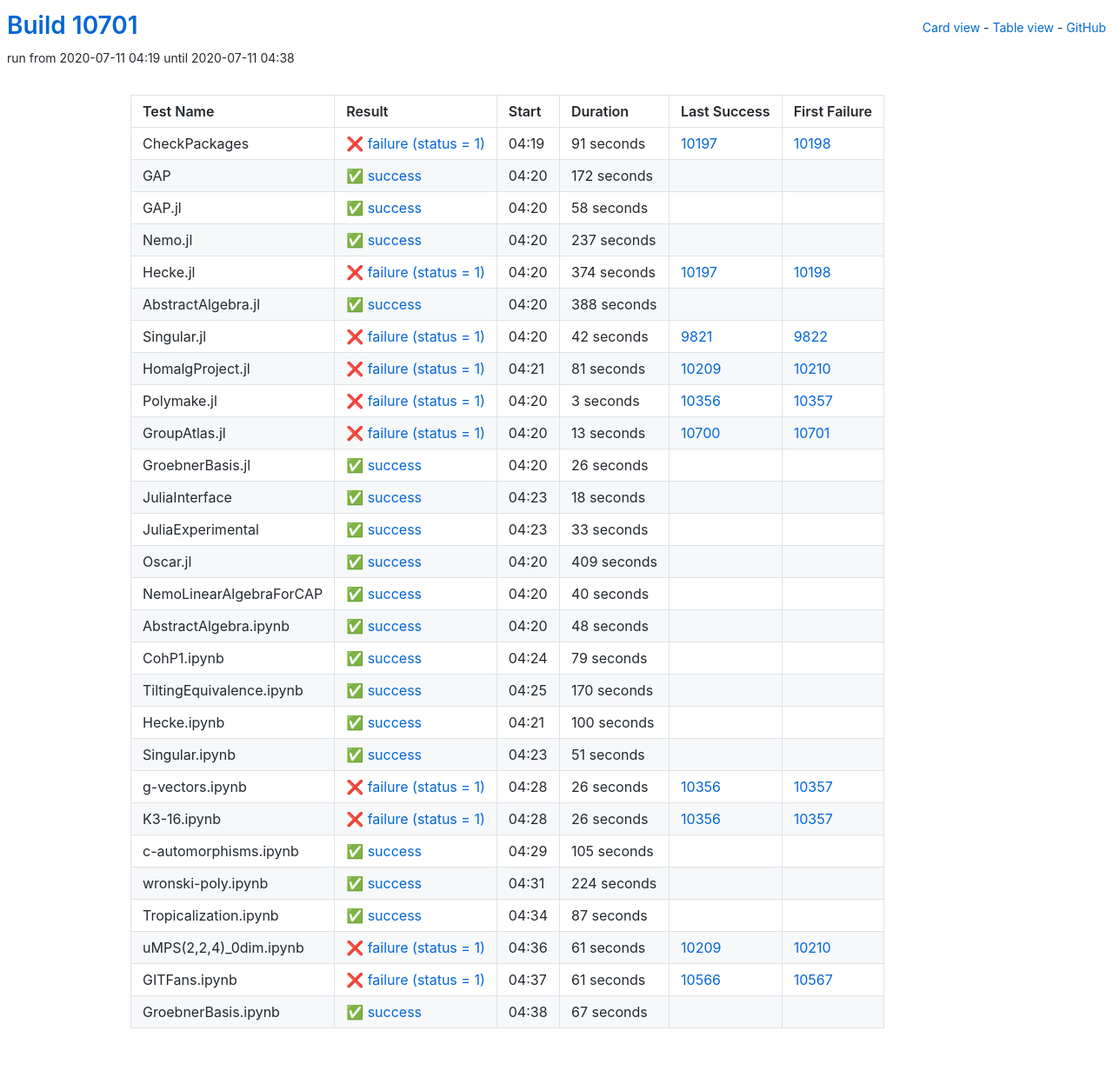
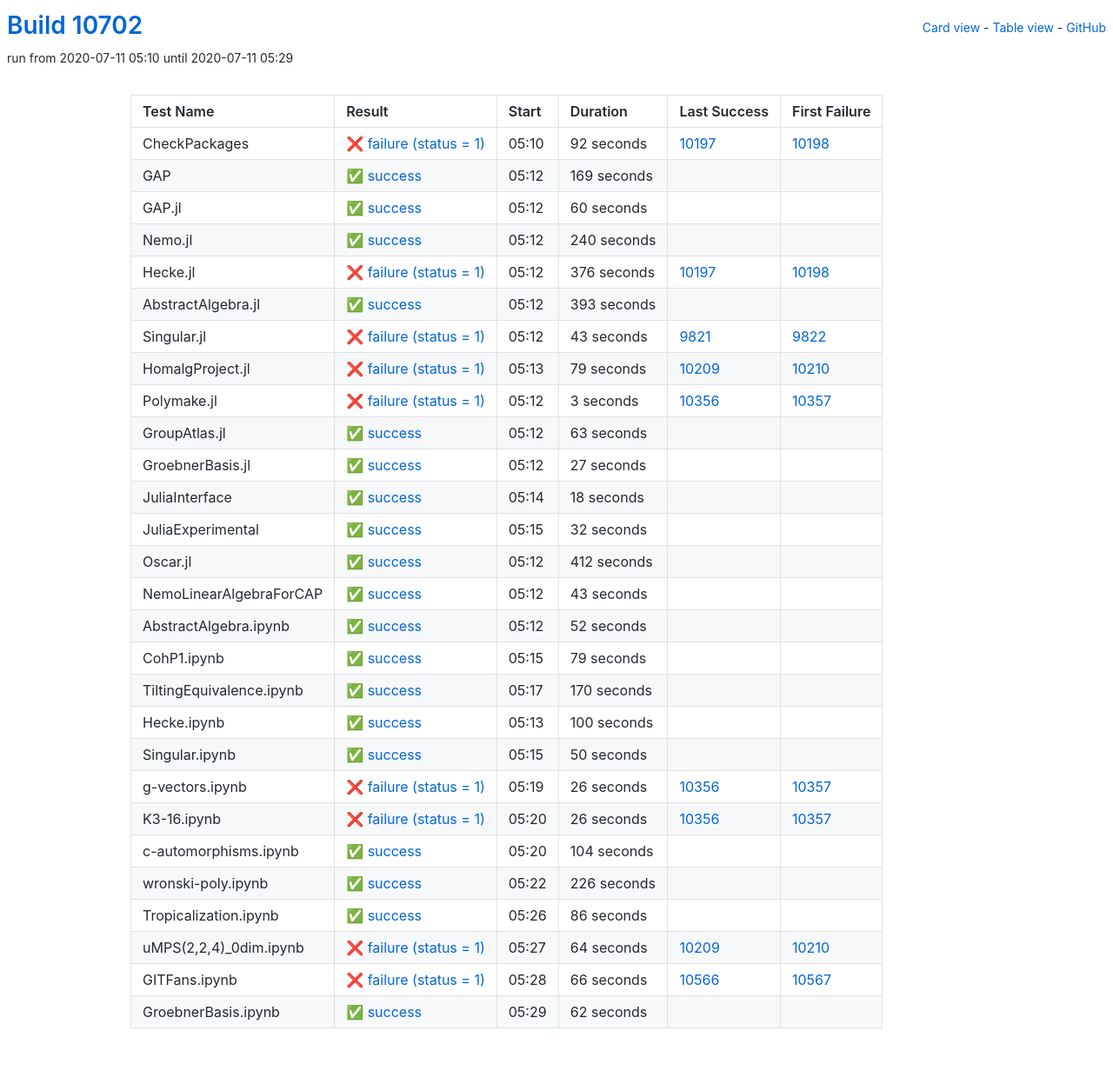
Before and after one commit to oscar-system/oscar-ci-status, a Jekyll site: the page built from table.html, in a window 1280 px wide. Shown: the whole page at 87% size. Built offline with Jekyll 4.4.1, drawn with Linux system fonts in a browser that asks for light colours.

Commit message:
Build #10702

```diff
--- a/_data/ci.yml
+++ b/_data/ci.yml
@@ -1,6 +1,6 @@
 ---
-build: 10701
-build_url: https://oscarci.mathematik.uni-kl.de/job/oscar/10701/
+build: 10702
+build_url: https://oscarci.mathematik.uni-kl.de/job/oscar/10702/
 job: oscar
 organization: oscar-system
 repo: oscar-ci-status
@@ -8,104 +8,104 @@
 tests:
 - name: CheckPackages
   id: checkpackages
-  log: https://oscarci.mathematik.uni-kl.de/job/oscar/10701/artifact/logs/build-10701/CheckPackages.log
-  start: 2020-07-11 04:19
+  log: https://oscarci.mathematik.uni-kl.de/job/oscar/10702/artifact/logs/build-10702/CheckPackages.log
+  start: 2020-07-11 05:10
   success: false
   exitcode: 1
   status: failure
-  duration: 91
+  duration: 92
   last_success: 10197
   last_success_url: https://oscarci.mathematik.uni-kl.de/job/oscar/10197/
   first_failure: 10198
   first_failure_url: https://oscarci.mathematik.uni-kl.de/job/oscar/10198/
 - name: GAP
   id: gap
-  log: https://oscarci.mathematik.uni-kl.de/job/oscar/10701/artifact/logs/build-10701/GAP.log
-  start: 2020-07-11 04:20
+  log: https://oscarci.mathematik.uni-kl.de/job/oscar/10702/artifact/logs/build-10702/GAP.log
+  start: 2020-07-11 05:12
   success: true
   exitcode: 0
   status: success
-  duration: 172
+  duration: 169
   last_success: false
   last_success_url:
   first_failure: false
   first_failure_url:
 - name: GAP.jl
   id: gap-jl
-  log: https://oscarci.mathematik.uni-kl.de/job/oscar/10701/artifact/logs/build-10701/GAP.jl.log
-  start: 2020-07-11 04:20
+  log: https://oscarci.mathematik.uni-kl.de/job/oscar/10702/artifact/logs/build-10702/GAP.jl.log
+  start: 2020-07-11 05:12
   success: true
   exitcode: 0
   status: success
-  duration: 58
+  duration: 60
   last_success: false
   last_success_url:
   first_failure: false
   first_failure_url:
 - name: Nemo.jl
   id: nemo-jl
-  log: https://oscarci.mathematik.uni-kl.de/job/oscar/10701/artifact/logs/build-10701/Nemo.jl.log
-  start: 2020-07-11 04:20
+  log: https://oscarci.mathematik.uni-kl.de/job/oscar/10702/artifact/logs/build-10702/Nemo.jl.log
+  start: 2020-07-11 05:12
   success: true
   exitcode: 0
   status: success
-  duration: 237
+  duration: 240
   last_success: false
   last_success_url:
   first_failure: false
   first_failure_url:
 - name: Hecke.jl
   id: hecke-jl
-  log: https://oscarci.mathematik.uni-kl.de/job/oscar/10701/artifact/logs/build-10701/Hecke.jl.log
-  start: 2020-07-11 04:20
+  log: https://oscarci.mathematik.uni-kl.de/job/oscar/10702/artifact/logs/build-10702/Hecke.jl.log
+  start: 2020-07-11 05:12
   success: false
   exitcode: 1
   status: failure
-  duration: 374
+  duration: 376
   last_success: 10197
   last_success_url: https://oscarci.mathematik.uni-kl.de/job/oscar/10197/
   first_failure: 10198
   first_failure_url: https://oscarci.mathematik.uni-kl.de/job/oscar/10198/
 - name: AbstractAlgebra.jl
   id: abstractalgebra-jl
-  log: https://oscarci.mathematik.uni-kl.de/job/oscar/10701/artifact/logs/build-10701/AbstractAlgebra.jl.log
-  start: 2020-07-11 04:20
+  log: https://oscarci.mathematik.uni-kl.de/job/oscar/10702/artifact/logs/build-10702/AbstractAlgebra.jl.log
+  start: 2020-07-11 05:12
   success: true
   exitcode: 0
   status: success
-  duration: 388
+  duration: 393
   last_success: false
   last_success_url:
   first_failure: false
   first_failure_url:
 - name: Singular.jl
   id: singular-jl
-  log: https://oscarci.mathematik.uni-kl.de/job/oscar/10701/artifact/logs/build-10701/Singular.jl.log
-  start: 2020-07-11 04:20
+  log: https://oscarci.mathematik.uni-kl.de/job/oscar/10702/artifact/logs/build-10702/Singular.jl.log
+  start: 2020-07-11 05:12
   success: false
   exitcode: 1
   status: failure
-  duration: 42
+  duration: 43
   last_success: 9821
   last_success_url: https://oscarci.mathematik.uni-kl.de/job/oscar/9821/
   first_failure: 9822
   first_failure_url: https://oscarci.mathematik.uni-kl.de/job/oscar/9822/
 - name: HomalgProject.jl
   id: homalgproject-jl
-  log: https://oscarci.mathematik.uni-kl.de/job/oscar/10701/artifact/logs/build-10701/HomalgProject.jl.log
-  start: 2020-07-11 04:21
+  log: https://oscarci.mathematik.uni-kl.de/job/oscar/10702/artifact/logs/build-10702/HomalgProject.jl.log
+  start: 2020-07-11 05:13
   success: false
   exitcode: 1
   status: failure
-  duration: 81
+  duration: 79
   last_success: 10209
   last_success_url: https://oscarci.mathematik.uni-kl.de/job/oscar/10209/
   first_failure: 10210
   first_failure_url: https://oscarci.mathematik.uni-kl.de/job/oscar/10210/
 - name: Polymake.jl
   id: polymake-jl
-  log: https://oscarci.mathematik.uni-kl.de/job/oscar/10701/artifact/logs/build-10701/Polymake.jl.log
-  start: 2020-07-11 04:20
+  log: https://oscarci.mathematik.uni-kl.de/job/oscar/10702/artifact/logs/build-10702/Polymake.jl.log
+  start: 2020-07-11 05:12
   success: false
   exitcode: 1
   status: failure
@@ -116,32 +116,32 @@
   first_failure_url: https://oscarci.mathematik.uni-kl.de/job/oscar/10357/
 - name: GroupAtlas.jl
   id: groupatlas-jl
-  log: https://oscarci.mathematik.uni-kl.de/job/oscar/10701/artifact/logs/build-10701/GroupAtlas.jl.log
-  start: 2020-07-11 04:20
-  success: false
-  exitcode: 1
-  status: failure
-  duration: 13
-  last_success: 10700
-  last_success_url: https://oscarci.mathematik.uni-kl.de/job/oscar/10700/
-  first_failure: 10701
-  first_failure_url: https://oscarci.mathematik.uni-kl.de/job/oscar/10701/
-- name: GroebnerBasis.jl
-  id: groebnerbasis-jl
-  log: https://oscarci.mathematik.uni-kl.de/job/oscar/10701/artifact/logs/build-10701/GroebnerBasis.jl.log
-  start: 2020-07-11 04:20
+  log: https://oscarci.mathematik.uni-kl.de/job/oscar/10702/artifact/logs/build-10702/GroupAtlas.jl.log
+  start: 2020-07-11 05:12
   success: true
   exitcode: 0
   status: success
-  duration: 26
+  duration: 63
+  last_success: false
+  last_success_url:
+  first_failure: false
+  first_failure_url:
+- name: GroebnerBasis.jl
+  id: groebnerbasis-jl
+  log: https://oscarci.mathematik.uni-kl.de/job/oscar/10702/artifact/logs/build-10702/GroebnerBasis.jl.log
+  start: 2020-07-11 05:12
+  success: true
+  exitcode: 0
+  status: success
+  duration: 27
   last_success: false
   last_success_url:
   first_failure: false
   first_failure_url:
 - name: JuliaInterface
   id: juliainterface
-  log: https://oscarci.mathematik.uni-kl.de/job/oscar/10701/artifact/logs/build-10701/JuliaInterface.log
-  start: 2020-07-11 04:23
+  log: https://oscarci.mathematik.uni-kl.de/job/oscar/10702/artifact/logs/build-10702/JuliaInterface.log
+  start: 2020-07-11 05:14
   success: true
   exitcode: 0
   status: success
@@ -152,56 +152,56 @@
   first_failure_url:
 - name: JuliaExperimental
   id: juliaexperimental
-  log: https://oscarci.mathematik.uni-kl.de/job/oscar/10701/artifact/logs/build-10701/JuliaExperimental.log
-  start: 2020-07-11 04:23
+  log: https://oscarci.mathematik.uni-kl.de/job/oscar/10702/artifact/logs/build-10702/JuliaExperimental.log
+  start: 2020-07-11 05:15
   success: true
   exitcode: 0
   status: success
-  duration: 33
+  duration: 32
   last_success: false
   last_success_url:
   first_failure: false
   first_failure_url:
 - name: Oscar.jl
   id: oscar-jl
-  log: https://oscarci.mathematik.uni-kl.de/job/oscar/10701/artifact/logs/build-10701/Oscar.jl.log
-  start: 2020-07-11 04:20
+  log: https://oscarci.mathematik.uni-kl.de/job/oscar/10702/artifact/logs/build-10702/Oscar.jl.log
+  start: 2020-07-11 05:12
   success: true
   exitcode: 0
   status: success
-  duration: 409
+  duration: 412
   last_success: false
   last_success_url:
   first_failure: false
   first_failure_url:
 - name: NemoLinearAlgebraForCAP
   id: nemolinearalgebraforcap
-  log: https://oscarci.mathematik.uni-kl.de/job/oscar/10701/artifact/logs/build-10701/NemoLinearAlgebraForCAP.log
-  start: 2020-07-11 04:20
+  log: https://oscarci.mathematik.uni-kl.de/job/oscar/10702/artifact/logs/build-10702/NemoLinearAlgebraForCAP.log
+  start: 2020-07-11 05:12
   success: true
   exitcode: 0
   status: success
-  duration: 40
+  duration: 43
   last_success: false
   last_success_url:
   first_failure: false
   first_failure_url:
 - name: AbstractAlgebra.ipynb
   id: abstractalgebra-ipynb
-  log: https://oscarci.mathematik.uni-kl.de/job/oscar/10701/artifact/logs/build-10701/AbstractAlgebra.ipynb.log
-  start: 2020-07-11 04:20
+  log: https://oscarci.mathematik.uni-kl.de/job/oscar/10702/artifact/logs/build-10702/AbstractAlgebra.ipynb.log
+  start: 2020-07-11 05:12
   success: true
   exitcode: 0
   status: success
-  duration: 48
+  duration: 52
   last_success: false
   last_success_url:
   first_failure: false
   first_failure_url:
 - name: CohP1.ipynb
   id: cohp1-ipynb
-  log: https://oscarci.mathematik.uni-kl.de/job/oscar/10701/artifact/logs/build-10701/CohP1.ipynb.log
-  start: 2020-07-11 04:24
+  log: https://oscarci.mathematik.uni-kl.de/job/oscar/10702/artifact/logs/build-10702/CohP1.ipynb.log
+  start: 2020-07-11 05:15
   success: true
   exitcode: 0
   status: success
@@ -212,8 +212,8 @@
   first_failure_url:
 - name: TiltingEquivalence.ipynb
   id: tiltingequivalence-ipynb
-  log: https://oscarci.mathematik.uni-kl.de/job/oscar/10701/artifact/logs/build-10701/TiltingEquivalence.ipynb.log
-  start: 2020-07-11 04:25
+  log: https://oscarci.mathematik.uni-kl.de/job/oscar/10702/artifact/logs/build-10702/TiltingEquivalence.ipynb.log
+  start: 2020-07-11 05:17
   success: true
   exitcode: 0
   status: success
@@ -224,8 +224,8 @@
   first_failure_url:
 - name: Hecke.ipynb
   id: hecke-ipynb
-  log: https://oscarci.mathematik.uni-kl.de/job/oscar/10701/artifact/logs/build-10701/Hecke.ipynb.log
-  start: 2020-07-11 04:21
+  log: https://oscarci.mathematik.uni-kl.de/job/oscar/10702/artifact/logs/build-10702/Hecke.ipynb.log
+  start: 2020-07-11 05:13
   success: true
   exitcode: 0
   status: success
@@ -236,20 +236,20 @@
   first_failure_url:
 - name: Singular.ipynb
   id: singular-ipynb
-  log: https://oscarci.mathematik.uni-kl.de/job/oscar/10701/artifact/logs/build-10701/Singular.ipynb.log
-  start: 2020-07-11 04:23
+  log: https://oscarci.mathematik.uni-kl.de/job/oscar/10702/artifact/logs/build-10702/Singular.ipynb.log
+  start: 2020-07-11 05:15
   success: true
   exitcode: 0
   status: success
-  duration: 51
+  duration: 50
   last_success: false
   last_success_url:
   first_failure: false
   first_failure_url:
 - name: g-vectors.ipynb
   id: g-vectors-ipynb
-  log: https://oscarci.mathematik.uni-kl.de/job/oscar/10701/artifact/logs/build-10701/g-vectors.ipynb.log
-  start: 2020-07-11 04:28
+  log: https://oscarci.mathematik.uni-kl.de/job/oscar/10702/artifact/logs/build-10702/g-vectors.ipynb.log
+  start: 2020-07-11 05:19
   success: false
   exitcode: 1
   status: failure
@@ -260,8 +260,8 @@
   first_failure_url: https://oscarci.mathematik.uni-kl.de/job/oscar/10357/
 - name: K3-16.ipynb
   id: k3-16-ipynb
-  log: https://oscarci.mathematik.uni-kl.de/job/oscar/10701/artifact/logs/build-10701/K3-16.ipynb.log
-  start: 2020-07-11 04:28
+  log: https://oscarci.mathematik.uni-kl.de/job/oscar/10702/artifact/logs/build-10702/K3-16.ipynb.log
+  start: 2020-07-11 05:20
   success: false
   exitcode: 1
   status: failure
@@ -272,72 +272,72 @@
   first_failure_url: https://oscarci.mathematik.uni-kl.de/job/oscar/10357/
 - name: c-automorphisms.ipynb
   id: c-automorphisms-ipynb
-  log: https://oscarci.mathematik.uni-kl.de/job/oscar/10701/artifact/logs/build-10701/c-automorphisms.ipynb.log
-  start: 2020-07-11 04:29
+  log: https://oscarci.mathematik.uni-kl.de/job/oscar/10702/artifact/logs/build-10702/c-automorphisms.ipynb.log
+  start: 2020-07-11 05:20
   success: true
   exitcode: 0
   status: success
-  duration: 105
+  duration: 104
   last_success: false
   last_success_url:
   first_failure: false
   first_failure_url:
 - name: wronski-poly.ipynb
   id: wronski-poly-ipynb
-  log: https://oscarci.mathematik.uni-kl.de/job/oscar/10701/artifact/logs/build-10701/wronski-poly.ipynb.log
-  start: 2020-07-11 04:31
+  log: https://oscarci.mathematik.uni-kl.de/job/oscar/10702/artifact/logs/build-10702/wronski-poly.ipynb.log
+  start: 2020-07-11 05:22
   success: true
   exitcode: 0
   status: success
-  duration: 224
+  duration: 226
   last_success: false
   last_success_url:
   first_failure: false
   first_failure_url:
 - name: Tropicalization.ipynb
   id: tropicalization-ipynb
-  log: https://oscarci.mathematik.uni-kl.de/job/oscar/10701/artifact/logs/build-10701/Tropicalization.ipynb.log
-  start: 2020-07-11 04:34
+  log: https://oscarci.mathematik.uni-kl.de/job/oscar/10702/artifact/logs/build-10702/Tropicalization.ipynb.log
+  start: 2020-07-11 05:26
   success: true
   exitcode: 0
   status: success
-  duration: 87
+  duration: 86
   last_success: false
   last_success_url:
   first_failure: false
   first_failure_url:
 - name: uMPS(2,2,4)_0dim.ipynb
   id: umps-2-2-4-0dim-ipynb
-  log: https://oscarci.mathematik.uni-kl.de/job/oscar/10701/artifact/logs/build-10701/uMPS-2-2-4-_0dim.ipynb.log
-  start: 2020-07-11 04:36
+  log: https://oscarci.mathematik.uni-kl.de/job/oscar/10702/artifact/logs/build-10702/uMPS-2-2-4-_0dim.ipynb.log
+  start: 2020-07-11 05:27
   success: false
   exitcode: 1
   status: failure
-  duration: 61
+  duration: 64
   last_success: 10209
   last_success_url: https://oscarci.mathematik.uni-kl.de/job/oscar/10209/
   first_failure: 10210
   first_failure_url: https://oscarci.mathematik.uni-kl.de/job/oscar/10210/
 - name: GITFans.ipynb
   id: gitfans-ipynb
-  log: https://oscarci.mathematik.uni-kl.de/job/oscar/10701/artifact/logs/build-10701/GITFans.ipynb.log
-  start: 2020-07-11 04:37
+  log: https://oscarci.mathematik.uni-kl.de/job/oscar/10702/artifact/logs/build-10702/GITFans.ipynb.log
+  start: 2020-07-11 05:28
   success: false
   exitcode: 1
   status: failure
-  duration: 61
+  duration: 66
   last_success: 10566
   last_success_url: https://oscarci.mathematik.uni-kl.de/job/oscar/10566/
   first_failure: 10567
   first_failure_url: https://oscarci.mathematik.uni-kl.de/job/oscar/10567/
 - name: GroebnerBasis.ipynb
   id: groebnerbasis-ipynb
-  log: https://oscarci.mathematik.uni-kl.de/job/oscar/10701/artifact/logs/build-10701/GroebnerBasis.ipynb.log
-  start: 2020-07-11 04:38
+  log: https://oscarci.mathematik.uni-kl.de/job/oscar/10702/artifact/logs/build-10702/GroebnerBasis.ipynb.log
+  start: 2020-07-11 05:29
   success: true
   exitcode: 0
   status: success
-  duration: 67
+  duration: 62
   last_success: false
   last_success_url:
   first_failure: false
```
Also changed, not shown: README.md.
